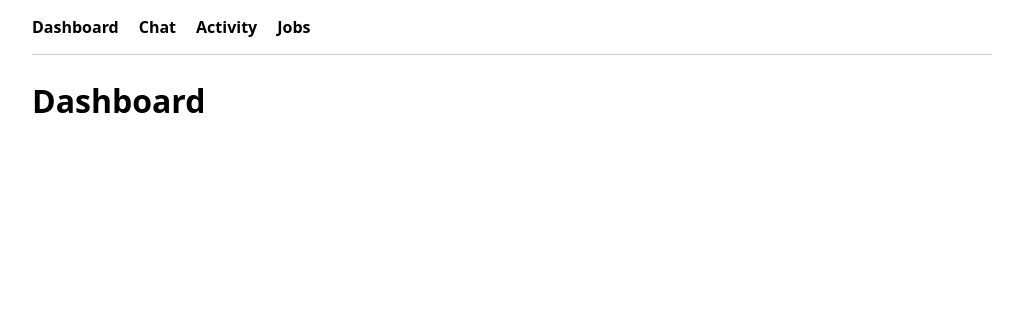
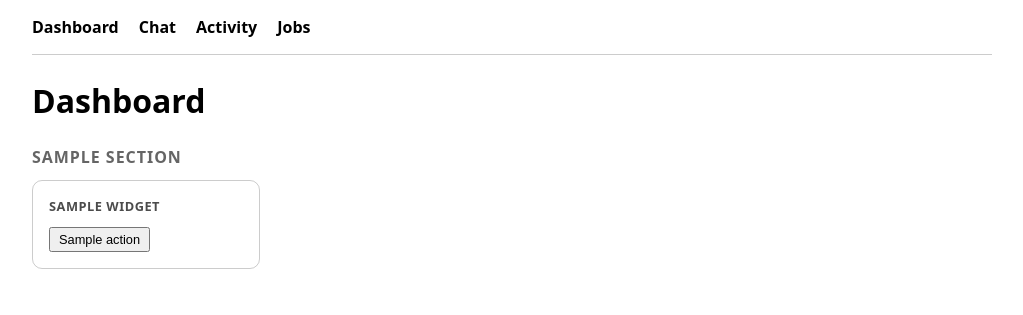
Before and after one commit to ggapp1/dudamel, a Python web app: template src/dudamel/web/templates/dashboard.html in a window 1280 px wide. Shown: the top 315 px of the page, without its empty margins (128-1151 px from the left). Run offline with Jinja, Linux system fonts and the light colour scheme; the template is opened without the code that fills it: most values are stand-ins (such as "Sample title", 1, 10 or a date in 2020).

Commit message:
feat(web): group the dashboard into configured sections with actionable cards

```diff
--- a/src/dudamel/web/templates/base.html
+++ b/src/dudamel/web/templates/base.html
@@ -60,6 +60,18 @@
     .chat-input { display: flex; gap: .5rem; margin-top: 1rem; }
     .chat-input input[type=text] { flex: 1; padding: .4rem; }
     button { cursor: pointer; }
+    .sr-only {
+      position: absolute; width: 1px; height: 1px;
+      padding: 0; margin: -1px; overflow: hidden;
+      clip: rect(0, 0, 0, 0); white-space: nowrap; border: 0;
+    }
+    .section-title {
+      font-size: 1rem; text-transform: uppercase; letter-spacing: .06em;
+      opacity: .6; margin: 1.5rem 0 .75rem;
+    }
+    .card-actions { margin-top: .75rem; display: flex; gap: .5rem; flex-wrap: wrap; }
+    button.action { font-size: .8rem; padding: .2rem .5rem; }
+    button.action[disabled] { opacity: .5; cursor: progress; }
   </style>
 </head>
 <body>
--- a/src/dudamel/web/templates/dashboard.html
+++ b/src/dudamel/web/templates/dashboard.html
@@ -1,25 +1,34 @@
 {% extends "base.html" %}
 {% block title %}dudamel — dashboard{% endblock %}
 {% block content %}
+{% macro action_button(action) %}
+<button type="button" class="action"
+        data-tool="{{ action.tool }}"
+        {# Single-quoted deliberately: `| tojson` escapes <, >, & and ' (not "),
+           so the JSON's own double quotes must not be the attribute delimiter. #}
+        data-args='{{ action.args | tojson }}'
+        data-label="{{ action.label }}"
+        {% if action.confirm %}data-confirm="1"{% endif %}
+        onclick="runAction(this)">{{ action.label }}</button>
+{% endmacro %}
 <h1>Dashboard</h1>
 <input type="hidden" id="csrf-token" value="{{ csrf_token }}">
-<div id="widget-grid" class="grid"
-     hx-get="/" hx-trigger="every 30s" hx-select="#widget-grid" hx-swap="outerHTML">
-  {% for widget in widgets %}
+<div id="action-status" role="status" aria-live="polite" class="sr-only"></div>
+<div id="widget-grid"
+     hx-get="/" hx-trigger="every 30s, refresh" hx-select="#widget-grid" hx-swap="outerHTML">
+  {% for section in sections %}
+    {% if section.title %}<h2 class="section-title">{{ section.title }}</h2>{% endif %}
+    <div class="grid">
+      {% for widget in section.cards %}
+        <div class="card{% if 'error' in widget %} error{% endif %}"
+             data-widget-id="{{ widget.qualified_id }}">
+          <h3>{{ widget.title }}</h3>
           {% if 'error' in widget %}
-      <div class="card error" data-widget-id="{{ widget.id }}">
-        <h3>{{ widget.title }}</h3>
             <p>Widget failed: {{ widget.error }}</p>
-      </div>
           {% elif widget.renderer == 'stat' %}
-      <div class="card" data-widget-id="{{ widget.id }}">
-        <h3>{{ widget.title }}</h3>
             <div class="stat-value">{{ widget.data.value }}{% if widget.data.unit %} {{ widget.data.unit }}{% endif %}</div>
             {% if widget.data.delta is not none %}<div class="stat-delta">Δ {{ widget.data.delta }}</div>{% endif %}
-      </div>
           {% elif widget.renderer == 'table' %}
-      <div class="card" data-widget-id="{{ widget.id }}">
-        <h3>{{ widget.title }}</h3>
             <table>
               <thead><tr>{% for c in widget.data.columns %}<th>{{ c }}</th>{% endfor %}</tr></thead>
               <tbody>
@@ -28,28 +37,84 @@
                 {% endfor %}
               </tbody>
             </table>
-      </div>
           {% elif widget.renderer == 'list' %}
-      <div class="card" data-widget-id="{{ widget.id }}">
-        <h3>{{ widget.title }}</h3>
             <ul>
               {% for item in widget.data %}
                 <li>
                   {% if item.url %}<a href="{{ item.url }}">{{ item.title }}</a>{% else %}{{ item.title }}{% endif %}
                   {% if item.subtitle %} — {{ item.subtitle }}{% endif %}
+                  {% if item.action %}{{ action_button(item.action) }}{% endif %}
                 </li>
               {% endfor %}
             </ul>
-      </div>
           {% elif widget.renderer == 'markdown' %}
-      <div class="card" data-widget-id="{{ widget.id }}">
-        <h3>{{ widget.title }}</h3>
             <!-- v1: pre-escaped plain text, no markdown parsing (see ui.py docstring) -->
             <pre class="markdown">{{ widget.data }}</pre>
+          {% endif %}
+          {% if widget.actions %}
+            <div class="card-actions">
+              {% for action in widget.actions %}{{ action_button(action) }}{% endfor %}
             </div>
           {% endif %}
+        </div>
+      {% endfor %}
+    </div>
   {% else %}
     <p>No widgets registered.</p>
   {% endfor %}
 </div>
+
+<script>
+  let inFlight = 0;
+
+  function csrfToken() {
+    return document.getElementById('csrf-token').value;
+  }
+
+  function announce(message) {
+    document.getElementById('action-status').textContent = message;
+  }
+
+  // Suspend the polling refresh while an action is running. Without this the
+  // poll can swap #widget-grid mid-request, destroying the disabled button
+  // and leaving a re-enabled one over stale data — which is exactly the state
+  // that invites a duplicate click.
+  document.body.addEventListener('htmx:beforeRequest', function (event) {
+    if (inFlight > 0 && event.detail.elt.id === 'widget-grid') {
+      event.preventDefault();
+    }
+  });
+
+  async function runAction(button) {
+    const label = button.dataset.label;
+    if (button.dataset.confirm && !window.confirm('Run "' + label + '"?')) return;
+    button.disabled = true;
+    button.setAttribute('aria-busy', 'true');
+    inFlight += 1;
+    announce(label + ': running');
+    try {
+      const response = await fetch('/api/action/' + encodeURIComponent(button.dataset.tool), {
+        method: 'POST',
+        headers: {'Content-Type': 'application/json', 'x-csrf-token': csrfToken()},
+        body: JSON.stringify({args: JSON.parse(button.dataset.args)}),
+      });
+      if (!response.ok) {
+        announce(label + ' failed: ' + (await response.text()));
+        button.disabled = false;
+        button.removeAttribute('aria-busy');
+        inFlight -= 1;
+        return;
+      }
+      announce(label + ': done');
+      inFlight -= 1;
+      htmx.trigger('#widget-grid', 'refresh');
+      return;
+    } catch (error) {
+      announce(label + ' failed: ' + error);
+      button.disabled = false;
+      button.removeAttribute('aria-busy');
+    }
+    inFlight -= 1;
+  }
+</script>
 {% endblock %}
--- a/src/dudamel/web/ui.py
+++ b/src/dudamel/web/ui.py
@@ -104,9 +104,9 @@ def add_ui(app: FastAPI, runtime: Runtime, settings: Settings) -> None:
         csrf_token = _session(request)
         if csrf_token is None:
             return RedirectResponse("/login", status_code=303)
-        widgets = await runtime.render_widgets()
+        sections = await runtime.render_home()
         return _TEMPLATES.TemplateResponse(
-            request, "dashboard.html", {"widgets": widgets, "csrf_token": csrf_token}
+            request, "dashboard.html", {"sections": sections, "csrf_token": csrf_token}
         )
 
     @app.get("/chat")
```
Also changed, not shown: src/dudamel/config.py (+16 -0 lines), src/dudamel/home.py (added, +48 -0 lines), src/dudamel/runtime.py (+7 -0 lines), tests/test_config.py (+15 -0 lines), tests/test_home.py (added, +80 -0 lines), tests/test_web_ui.py (+152 -1 lines). Lines whose indentation alone changed are shown as unchanged.
